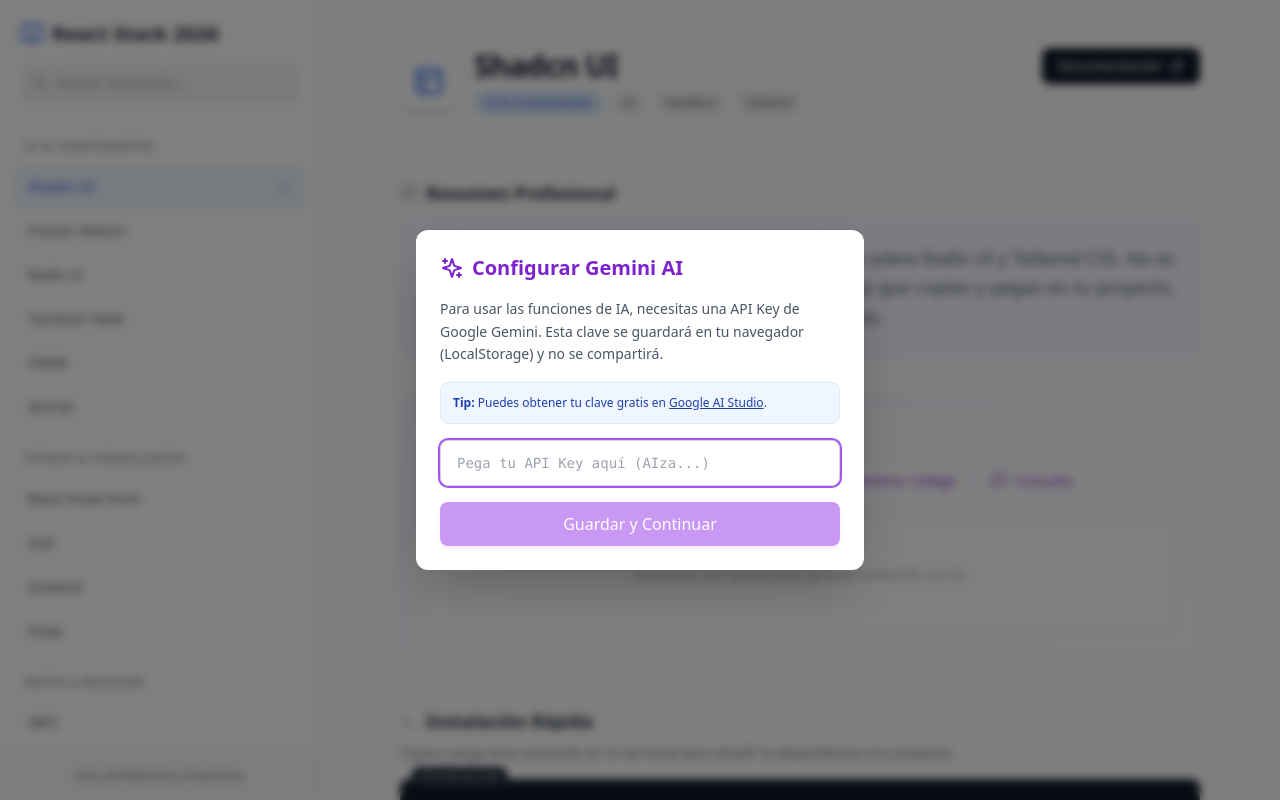
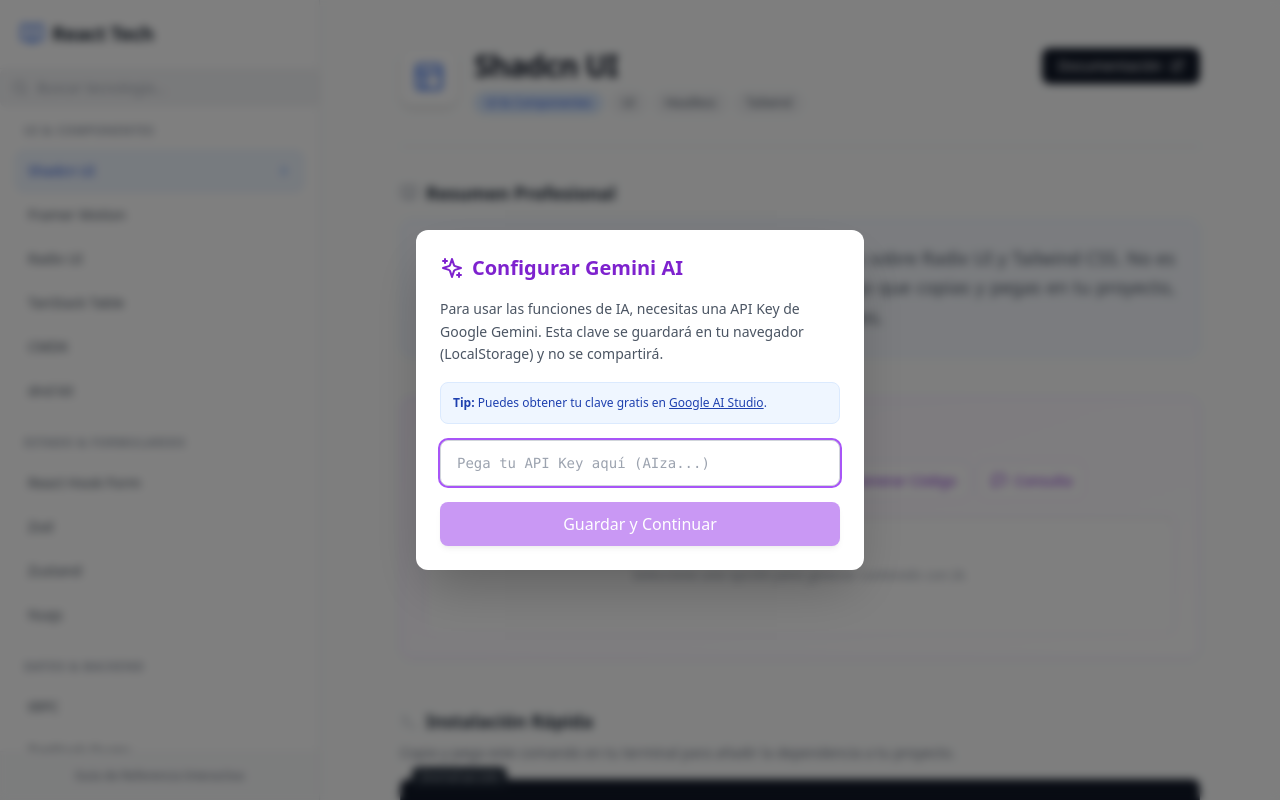
Before and after one commit to corbaz/react-tech-book, a React (Vite) app: page / in a window 1280 px wide. Built offline with nearby package versions, Linux system fonts and the light colour scheme; no server answers; the HTML template or start-up script is replaced by a standard one.

Commit message:
feat: add mobile sidebar toggle and deploy script
- Implement mobile-responsive sidebar with toggle functionality
- Add surge deployment script to package.json
- Update header layout for mobile and desktop views

```diff
--- a/package.json
+++ b/package.json
@@ -6,6 +6,7 @@
   "scripts": {
     "dev": "vite --host",
     "build": "vite build",
+    "deploy": "surge dist --domain jcc-book-react.surge.sh",
     "lint": "eslint .",
     "preview": "vite preview --host"
   },
--- a/src/App.jsx
+++ b/src/App.jsx
@@ -1,4 +1,4 @@
-import React, { useState, useMemo } from 'react';
+import React, { useState, useMemo, useEffect } from 'react';
 import {
   Search,
   Terminal,
@@ -18,7 +18,9 @@
   Code,
   Lightbulb,
   MessageSquare,
-  Send
+  Send,
+  Menu,
+  X
 } from 'lucide-react';
 
 // --- DATA SOURCE ---
@@ -541,6 +543,7 @@
 export default function App() {
   const [selectedId, setSelectedId] = useState(libraryData[0].id);
   const [searchTerm, setSearchTerm] = useState('');
+  const [isSidebarOpen, setIsSidebarOpen] = useState(false); // Mobile sidebar state
 
   // API Key State
   const [apiKey, setApiKey] = useState("");
@@ -587,13 +590,32 @@
   return (
     <div className="flex h-screen bg-gray-50 text-gray-900 font-sans overflow-hidden">
 
+      {/* --- MOBILE SIDEBAR OVERLAY --- */}
+      {isSidebarOpen && (
+        <div
+          className="fixed inset-0 bg-black/50 z-20 md:hidden"
+          onClick={() => setIsSidebarOpen(false)}
+        />
+      )}
+
       {/* --- SIDEBAR (INDICE IZQUIERDO) --- */}
-      <aside className="w-80 bg-white border-r border-gray-200 flex flex-col h-full shadow-sm z-10 hidden md:flex">
-        <div className="p-5 border-b border-gray-100 bg-white sticky top-0">
-          <h1 className="text-xl font-bold text-gray-800 flex items-center gap-2 mb-4">
+      <aside className={`
+        fixed inset-y-0 left-0 w-80 bg-white border-r border-gray-200 flex flex-col h-full shadow-lg z-30 transition-transform duration-300 ease-in-out md:static md:translate-x-0 md:shadow-sm
+        ${isSidebarOpen ? 'translate-x-0' : '-translate-x-full'}
+      `}>
+        <div className="p-5 border-b border-gray-100 bg-white sticky top-0 flex items-center justify-between">
+          <h1 className="text-xl font-bold text-gray-800 flex items-center gap-2">
             <BookOpen className="text-blue-600" />
-            <span>React Stack 2026</span>
+            <span className="tracking-tight">React Tech</span>
           </h1>
+          {/* Close button for mobile */}
+          <button
+            onClick={() => setIsSidebarOpen(false)}
+            className="md:hidden p-2 text-gray-500 hover:bg-gray-100 rounded-lg"
+          >
+            <X size={20} />
+          </button>
+        </div>
 
           <div className="relative">
             <Search className="absolute left-3 top-1/2 -translate-y-1/2 text-gray-400" size={16} />
@@ -605,7 +627,6 @@
               onChange={(e) => setSearchTerm(e.target.value)}
             />
           </div>
-        </div>
 
         <div className="flex-1 overflow-y-auto p-4 space-y-6 scrollbar-thin scrollbar-thumb-gray-200">
           {Object.entries(groupedData).map(([category, items]) => (
@@ -617,7 +638,10 @@
                 {items.map(item => (
                   <li key={item.id}>
                     <button
-                      onClick={() => setSelectedId(item.id)}
+                      onClick={() => {
+                        setSelectedId(item.id);
+                        setIsSidebarOpen(false);
+                      }}
                       className={`w-full text-left px-3 py-2.5 rounded-lg text-sm font-medium transition-all duration-200 flex items-center justify-between group ${
                         selectedId === item.id
                           ? 'bg-blue-50 text-blue-700 shadow-sm ring-1 ring-blue-100'
@@ -657,10 +681,21 @@
       <main className="flex-1 overflow-y-auto bg-white/50 relative">
         <div className="max-w-4xl mx-auto p-6 md:p-12 pb-24">
 
-          {/* Header Area */}
-          <div className="flex items-start justify-between mb-8 animate-in fade-in slide-in-from-bottom-4 duration-500">
-            <div className="flex items-center gap-4">
-              <div className="p-3 bg-white shadow-md border border-gray-100 rounded-xl">
+          {/* Header Mobile Toggle */}
+          <div className="md:hidden flex items-center gap-3 mb-6">
+            <button
+              onClick={() => setIsSidebarOpen(true)}
+              className="p-2 -ml-2 text-gray-600 hover:bg-gray-100 rounded-lg"
+            >
+              <Menu size={24} />
+            </button>
+            <span className="font-semibold text-gray-900">React Tech Book</span>
+          </div>
+
+          {/* Header */}
+          <header className="flex items-start justify-between mb-8 gap-4">
+            <div className="flex items-start gap-4">
+              <div className="p-3 bg-white shadow-md border border-gray-100 rounded-xl hidden sm:block">
                 <IconComponent size={32} className="text-blue-600" />
               </div>
               <div>
@@ -687,7 +722,7 @@
               <span>Documentación</span>
               <ExternalLink size={14} />
             </a>
-          </div>
+          </header>
 
           <div className="h-px bg-gray-200 w-full mb-8"></div>
 
```
